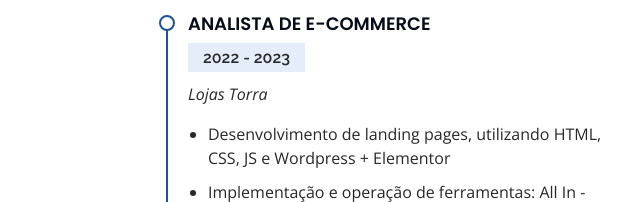
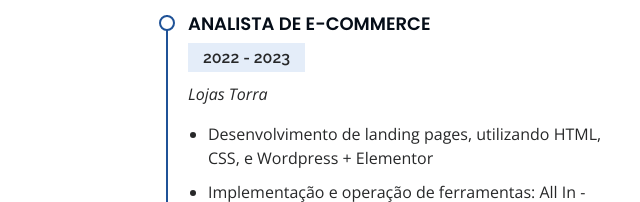
Before and after one commit to benaide/portfolio, a plain HTML site: page index.html in a window 1280 px wide. Shown: the part 2275-2477 px from the top of the page, 636-1276 px from the left. Drawn offline with nearby package versions, Linux system fonts and the light colour scheme.

Commit message:
Update index.html

```diff
--- a/index.html
+++ b/index.html
@@ -243,7 +243,7 @@
               <h5>2022 - 2023 </h5>
               <p><em>Lojas Torra</em></p>
               <ul>
-                <li>Desenvolvimento de landing pages, utilizando HTML, CSS, JS e Wordpress + Elementor</li>
+                <li>Desenvolvimento de landing pages, utilizando HTML, CSS, e Wordpress + Elementor</li>
                 <li>Implementação e operação de ferramentas: All In - Insider - Mobifiq - Pushnews - Sizebay - YourViews - Omnilogic - Redirect + </li>
                 <li>Suporte Operacional Plataforma Vtex</li>
                 <li>Validação QA - Novas Funcionalidades no Site</li>
```
